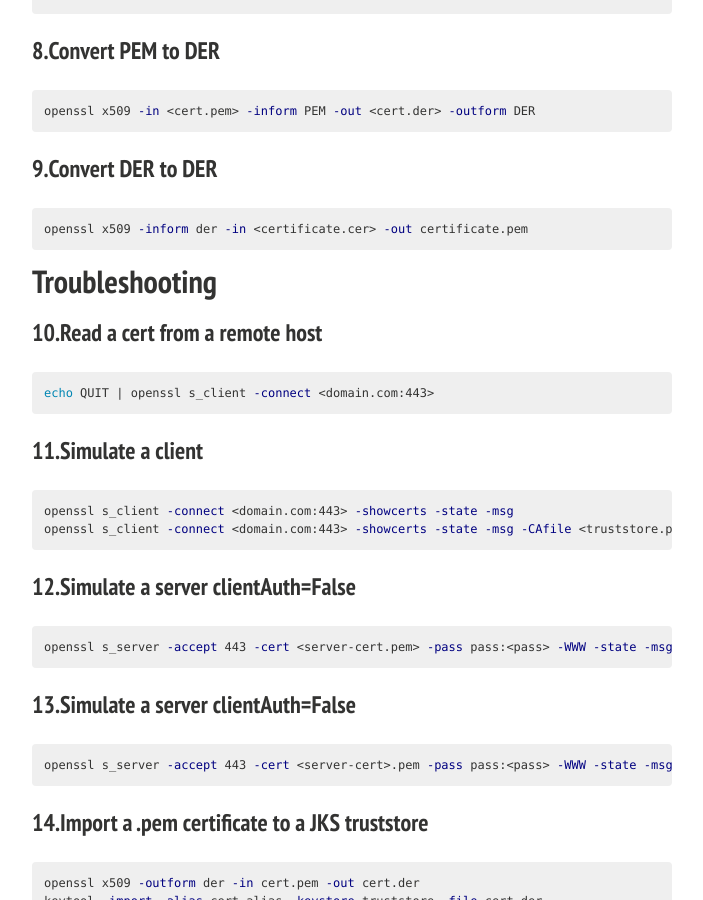
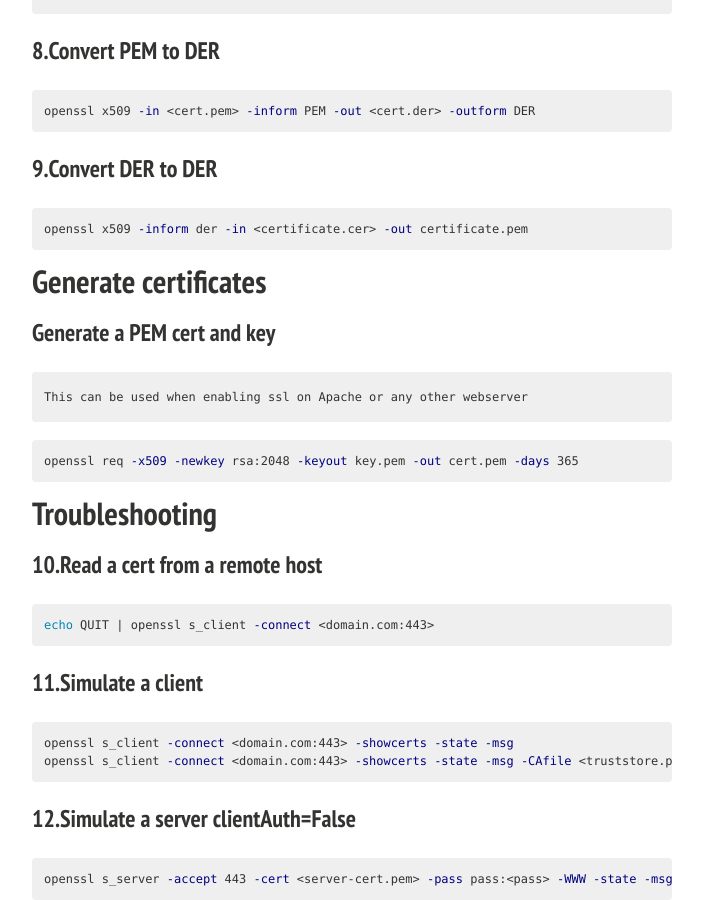
Before and after one commit to andreisid/andreisid.github.io, a Jekyll site: the page built from _posts/2015-11-17-ssl-troubleshooting.markdown, in a window 1280 px wide and 900 px high, scrolled down 1592 px. Shown: the whole window, without its empty margins (288-991 px from the left). Built offline with Jekyll 4.4.1, drawn with Linux system fonts in a browser that asks for light colours; nearby versions of some CDN libraries; comment, search, counter and statistics services are not loaded; some of the changed text lies outside the part shown.

Commit message:
Update 2015-11-17-ssl-troubleshooting.markdown

```diff
--- a/_posts/2015-11-17-ssl-troubleshooting.markdown
+++ b/_posts/2015-11-17-ssl-troubleshooting.markdown
@@ -87,6 +87,16 @@ openssl x509 -in <cert.pem> -inform PEM -out <cert.der> -outform DER
 openssl x509 -inform der -in <certificate.cer> -out certificate.pem
 {% endhighlight %}
 
+# Generate certificates
+
+### Generate a PEM cert and key
+
+    This can be used when enabling ssl on Apache or any other webserver
+
+{% highlight bash %}
+openssl req -x509 -newkey rsa:2048 -keyout key.pem -out cert.pem -days 365
+{% endhighlight %}
+
 # Troubleshooting
 
 ### 10.Read a cert from a remote host
```
